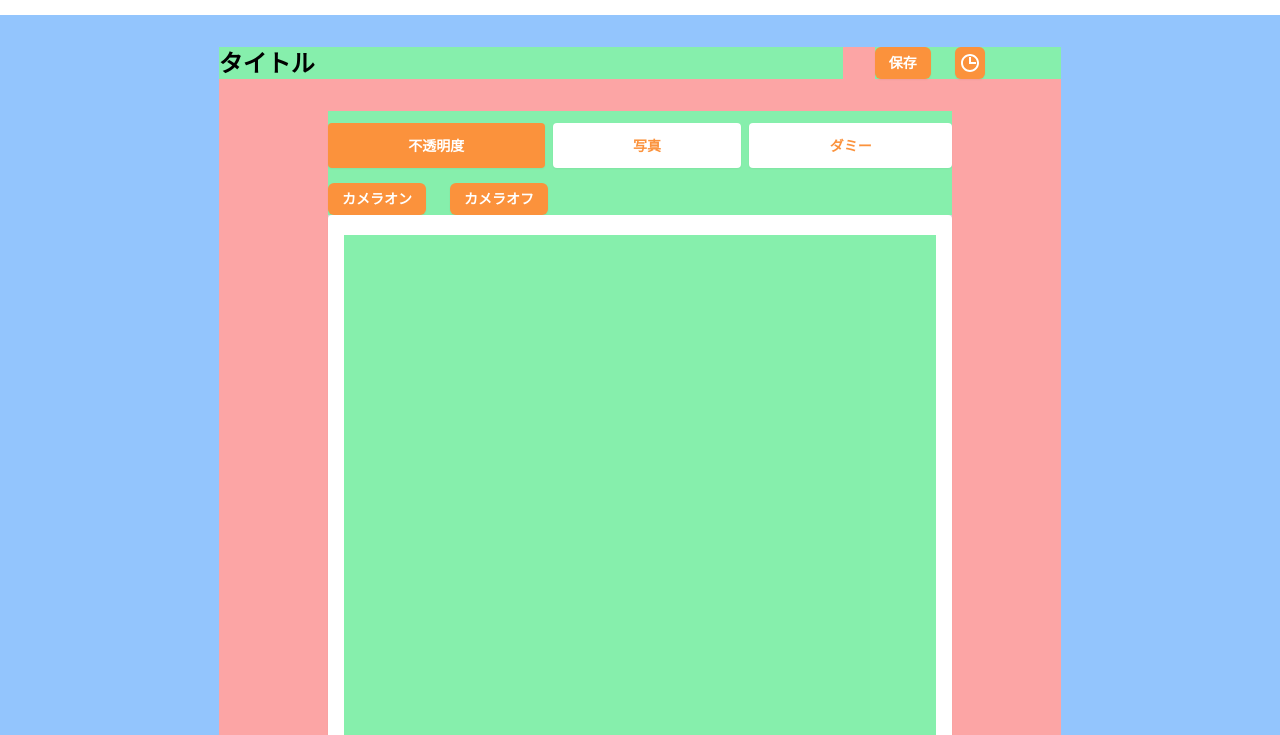
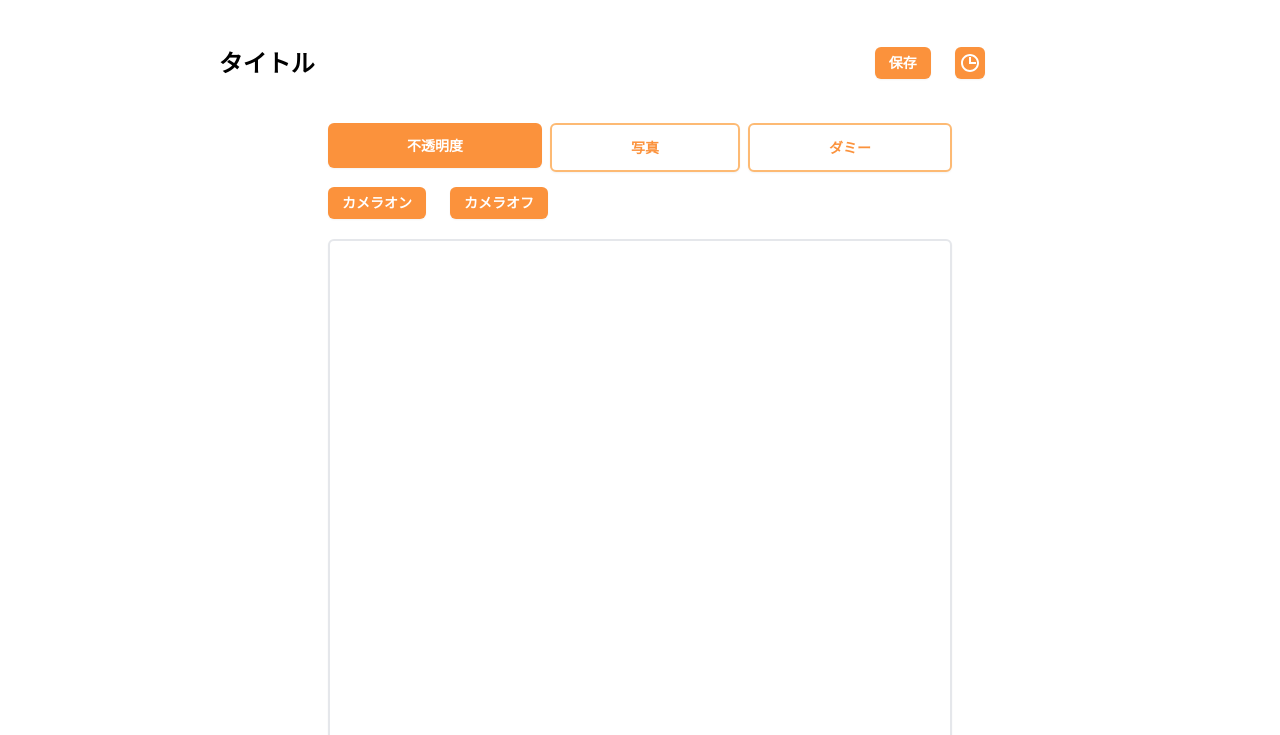
Before and after one commit to KodamaAzumi/input-web, a website built with Vite: page write/index.html in a window 1280 px wide. Shown: the part 65-800 px from the top of the page. Built offline with nearby package versions, Linux system fonts and the light colour scheme.

```diff
--- a/write/index.html
+++ b/write/index.html
@@ -7,7 +7,7 @@
     <title>書く | 名古屋造形大学卒展 | 鍜島スタジオ</title>
   </head>
   <body>
-    <div class="grid grid-cols-12 gap-4 bg-blue-300 lg:gap-8">
+    <div class="grid grid-cols-12 gap-4 lg:gap-8">
       <!-- header -->
       <header class="col-span-12 bg-white">
         <nav
@@ -153,17 +153,13 @@
 
       <!-- write -->
       <div
-        class="col-span-10 col-start-2 grid grid-cols-10 gap-4 bg-red-300 lg:col-span-8 lg:col-start-3 lg:grid-cols-8 lg:gap-8"
+        class="col-span-10 col-start-2 grid grid-cols-10 gap-4 lg:col-span-8 lg:col-start-3 lg:grid-cols-8 lg:gap-8"
       >
-        <div
-          class="col-span-7 col-start-1 bg-gray-300 lg:col-span-6 lg:col-start-1"
-        >
-          <h1 class="bg-green-300 text-2xl font-bold">タイトル</h1>
+        <div class="col-span-7 col-start-1 lg:col-span-6 lg:col-start-1">
+          <h1 class="text-2xl font-bold">タイトル</h1>
         </div>
-        <div
-          class="col-span-3 col-start-8 bg-gray-300 lg:col-span-2 lg:col-start-7"
-        >
-          <div class="flex justify-start bg-green-300">
+        <div class="col-span-3 col-start-8 lg:col-span-2 lg:col-start-7">
+          <div class="flex justify-start">
             <button
               class="mr-6 rounded-md bg-orange-400 px-3.5 py-1.5 text-sm font-semibold text-white shadow-sm hover:bg-orange-300 focus-visible:outline focus-visible:outline-2 focus-visible:outline-offset-2 focus-visible:outline-orange-400"
               type="button"
@@ -184,17 +180,15 @@
         </div>
 
         <div
-          class="col-span-8 col-start-2 min-w-0 bg-gray-300 lg:col-span-6 lg:col-start-2"
+          class="col-span-8 col-start-2 min-w-0 lg:col-span-6 lg:col-start-2"
         >
           <!-- tabs -->
           <div class="flex flex-wrap" id="tabs-id">
             <div class="w-full">
-              <ul
-                class="mb-0 flex list-none flex-row flex-wrap bg-green-300 pt-3 pb-4"
-              >
+              <ul class="mb-0 flex list-none flex-row flex-wrap pt-3 pb-4">
                 <li class="-mb-px mr-2 flex-auto text-center last:mr-0">
                   <a
-                    class="block rounded bg-orange-400 px-5 py-3 text-sm font-bold uppercase leading-normal text-white shadow-sm"
+                    class="block rounded-md bg-orange-400 px-5 py-3 text-sm font-bold uppercase leading-normal text-white shadow-sm"
                     onclick="changeAtiveTab(event,'tab-profile')"
                   >
                     不透明度
@@ -202,7 +196,7 @@
                 </li>
                 <li class="-mb-px mr-2 flex-auto text-center last:mr-0">
                   <a
-                    class="block rounded bg-white px-5 py-3 text-sm font-bold uppercase leading-normal text-orange-400 shadow-sm"
+                    class="block rounded-md border-2 border-orange-300 bg-white px-5 py-3 text-sm font-bold uppercase leading-normal text-orange-400 shadow-sm"
                     onclick="changeAtiveTab(event,'tab-settings')"
                   >
                     写真
@@ -210,7 +204,7 @@
                 </li>
                 <li class="-mb-px mr-2 flex-auto text-center last:mr-0">
                   <a
-                    class="block rounded bg-white px-5 py-3 text-sm font-bold uppercase leading-normal text-orange-400 shadow-sm"
+                    class="block rounded-md border-2 border-orange-300 bg-white px-5 py-3 text-sm font-bold uppercase leading-normal text-orange-400 shadow-sm"
                     onclick="changeAtiveTab(event,'tab-options')"
                   >
                     ダミー
@@ -218,7 +212,7 @@
                 </li>
               </ul>
 
-              <div class="flex justify-start bg-green-300">
+              <div class="flex justify-start">
                 <button
                   class="mr-6 rounded-md bg-orange-400 px-3.5 py-1.5 text-sm font-semibold text-white shadow-sm hover:bg-orange-300 focus-visible:outline focus-visible:outline-2 focus-visible:outline-offset-2 focus-visible:outline-orange-400"
                   type="button"
@@ -251,20 +245,20 @@
               />
 
               <div
-                class="relative mb-6 flex w-full min-w-0 flex-col break-words rounded bg-white shadow-sm"
+                class="relative mb-6 mt-5 flex w-full min-w-0 flex-col break-words rounded-md border-2 border-gray-200 bg-white shadow-sm"
               >
                 <div class="flex-auto px-4 py-5">
                   <div class="tab-content tab-space relative h-screen">
                     <div class="block" id="tab-profile">
                       <div
                         id="js-output"
-                        class="absolute inset-0 bg-green-300 text-3xl"
+                        class="absolute inset-0 text-3xl"
                       ></div>
                     </div>
                     <div class="hidden" id="tab-settings">
                       <div
                         id="image-para"
-                        class="absolute inset-0 bg-green-300 text-3xl"
+                        class="absolute inset-0 text-3xl"
                       ></div>
                     </div>
                     <div class="hidden" id="tab-options">
```
